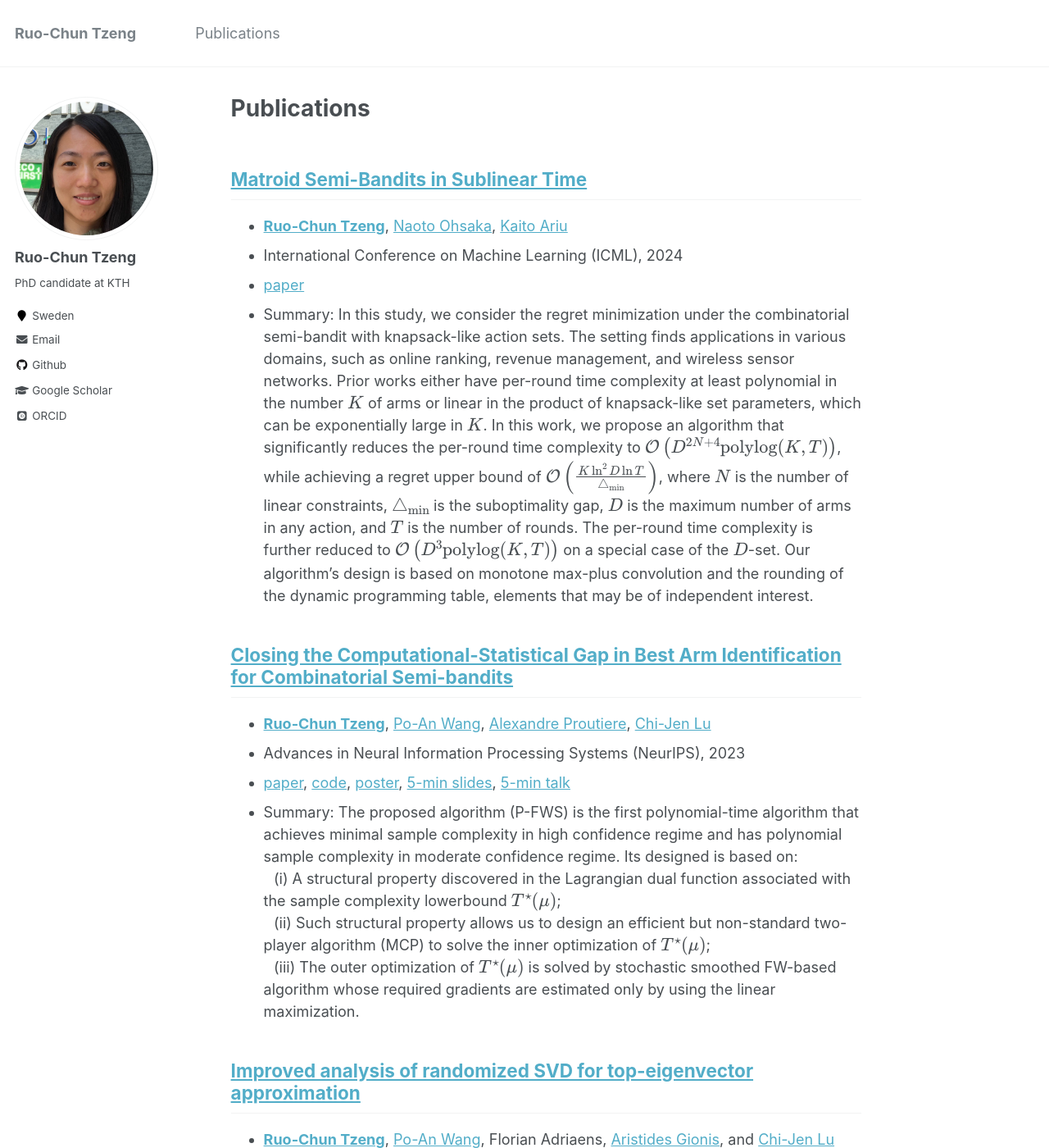
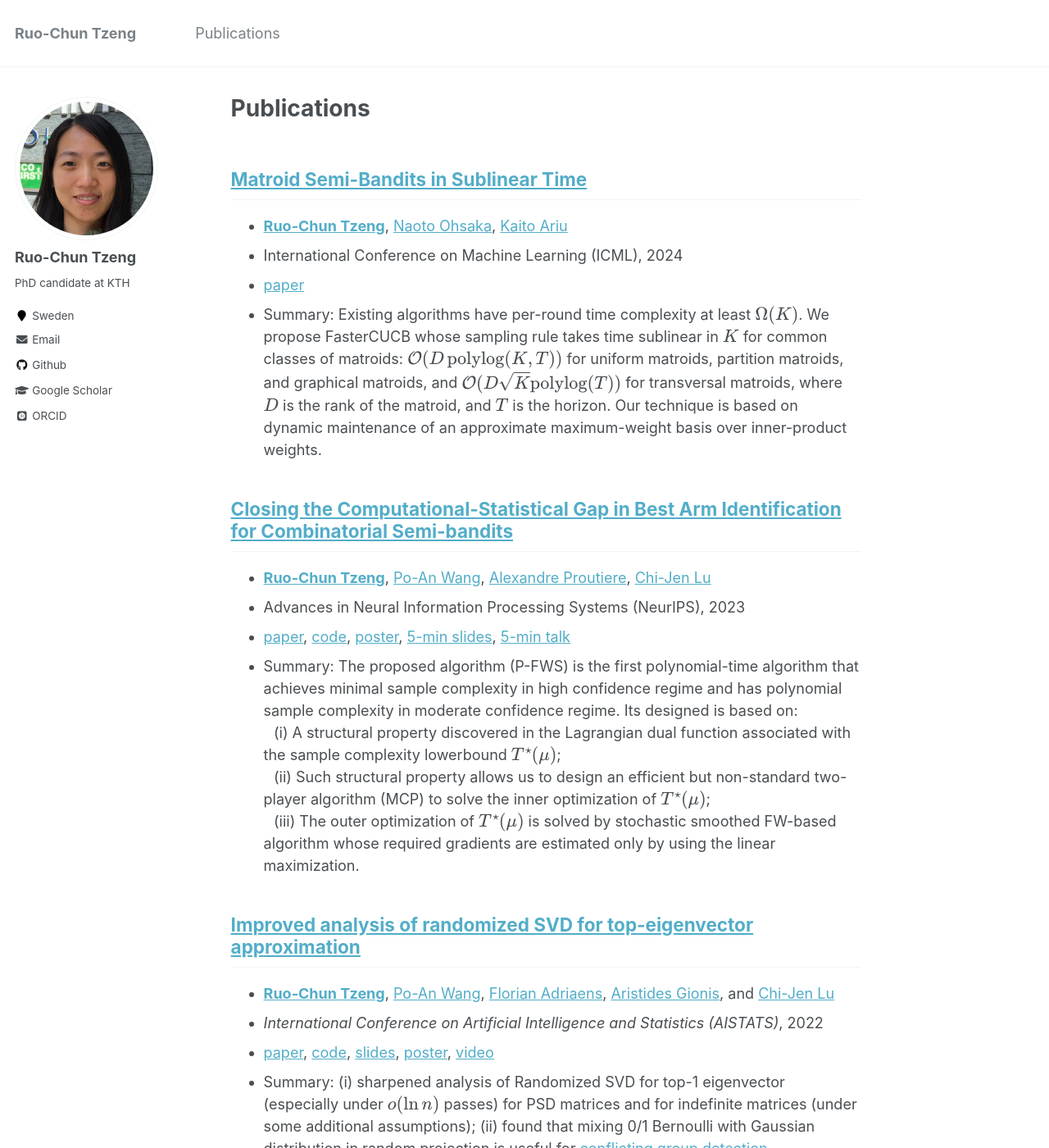
Before and after one commit to rctzeng/rctzeng.github.io, a Jekyll site: the page built from _pages/publications.md, in a window 1280 px wide and 1400 px high. Shown: the whole window at 82% size. Built offline with Jekyll 4.4.1, drawn with Linux system fonts in a browser that asks for light colours; some web fonts are replaced; formulas are drawn with MathJax 3.

Commit message:
Update publications.md
Update publications.md

Update publications.md

Update publications.md

```diff
--- a/_pages/publications.md
+++ b/_pages/publications.md
@@ -9,8 +9,8 @@ author_profile: true
 * **[Ruo-Chun Tzeng](https://scholar.google.com/citations?user=jntcHQ0AAAAJ)**, [Naoto Ohsaka](https://scholar.google.co.jp/citations?user=Qgkc9DgAAAAJ), [Kaito Ariu](https://scholar.google.co.jp/citations?user=4zXjxhsAAAAJ)
 * International Conference on Machine Learning (ICML), 2024
 * [paper](https://openreview.net/pdf?id=MwQ53xAIPs)
-* Summary: In this study, we consider the regret minimization under the combinatorial semi-bandit with knapsack-like action sets. The setting finds applications in various domains, such as online ranking, revenue management, and wireless sensor networks.
-Prior works either have per-round time complexity at least polynomial in the number $K$ of arms or linear in the product of knapsack-like set parameters, which can be exponentially large in $K$. In this work, we propose an algorithm that significantly reduces the per-round time complexity to $\mathcal{O}\left(D^{2N+4}\text{polylog}(K,T)\right)$, while achieving a regret upper bound of $\mathcal{O}\left(\frac{K\ln^2D\ln T}{\triangle_{\min}}\right)$, where $N$ is the number of linear constraints, $\triangle_{\min}$ is the suboptimality gap, $D$ is the maximum number of arms in any action, and $T$ is the number of rounds. The per-round time complexity is further reduced to $\mathcal{O}\left(D^3\text{polylog}(K,T)\right)$ on a special case of the $D$-set. Our algorithm's design is based on monotone max-plus convolution and the rounding of the dynamic programming table, elements that may be of independent interest.
+* Summary: Existing algorithms have per-round time complexity at least $\Omega(K)$. We propose FasterCUCB whose sampling rule takes time sublinear in $K$ for common classes of matroids: $\mathcal{O}(D\,\text{polylog}(K,T))$ for uniform matroids, partition matroids, and graphical matroids, and $\mathcal{O}(D\sqrt{K}\text{polylog}(T))$ for transversal matroids, where $D$ is the rank of the matroid, and $T$ is the horizon.
+Our technique is based on dynamic maintenance of an approximate maximum-weight basis over inner-product weights.
 
 ## [Closing the Computational-Statistical Gap in Best Arm Identification for Combinatorial Semi-bandits](https://openreview.net/forum?id=8jg8z3ASiw)
 * **[Ruo-Chun Tzeng](https://scholar.google.com/citations?user=jntcHQ0AAAAJ)**, [Po-An Wang](https://scholar.google.com/citations?user=kzXIxFYAAAAJ), [Alexandre Proutiere](https://scholar.google.com/citations?user=g5sya5cAAAAJ), [Chi-Jen Lu](https://scholar.google.com/citations?user=B_SGfJoAAAAJ)
@@ -23,7 +23,7 @@ The proposed algorithm (P-FWS) is the first polynomial-time algorithm that achie
  $\,\,$ (iii) The outer optimization of $T^{\star}(\mu)$ is solved by stochastic smoothed FW-based algorithm whose required gradients are estimated only by using the linear maximization.
 
 ## [Improved analysis of randomized SVD for top-eigenvector approximation](https://proceedings.mlr.press/v151/tzeng22a.html)
-* **[Ruo-Chun Tzeng](https://scholar.google.com/citations?user=jntcHQ0AAAAJ)**, [Po-An Wang](https://scholar.google.com/citations?user=kzXIxFYAAAAJ), Florian Adriaens, [Aristides Gionis](https://scholar.google.se/citations?hl=en&user=11JgipcAAAAJ), and [Chi-Jen Lu](https://scholar.google.com/citations?user=B_SGfJoAAAAJ)
+* **[Ruo-Chun Tzeng](https://scholar.google.com/citations?user=jntcHQ0AAAAJ)**, [Po-An Wang](https://scholar.google.com/citations?user=kzXIxFYAAAAJ), [Florian Adriaens](https://scholar.google.com/citations?user=kk0mF14AAAAJ), [Aristides Gionis](https://scholar.google.se/citations?hl=en&user=11JgipcAAAAJ), and [Chi-Jen Lu](https://scholar.google.com/citations?user=B_SGfJoAAAAJ)
 * *International Conference on Artificial Intelligence and Statistics (AISTATS)*, 2022
 * [paper](https://rctzeng.github.io/papers/AISTATS2022-SSCG.pdf), [code](https://github.com/rctzeng/AISTATS22-Improved-analysis-of-RSVD-for-top-eigenvector-approx), [slides](https://rctzeng.github.io/slides/AISTATS2022-SSCG.pdf), [poster](https://rctzeng.github.io/posters/AISTATS2022-SSCG.pdf), [video](https://youtu.be/0_R05EyPl14)
 * Summary: (i) sharpened analysis of Randomized SVD for top-1 eigenvector (especially under $o(\ln n)$ passes) for PSD matrices and for indefinite matrices (under some additional assumptions); (ii) found that mixing 0/1 Bernoulli with Gaussian distribution in random projection is useful for [conflicting group detection](https://proceedings.neurips.cc//paper/2020/hash/7cc538b1337957dae283c30ad46def38-Abstract.html)
```
